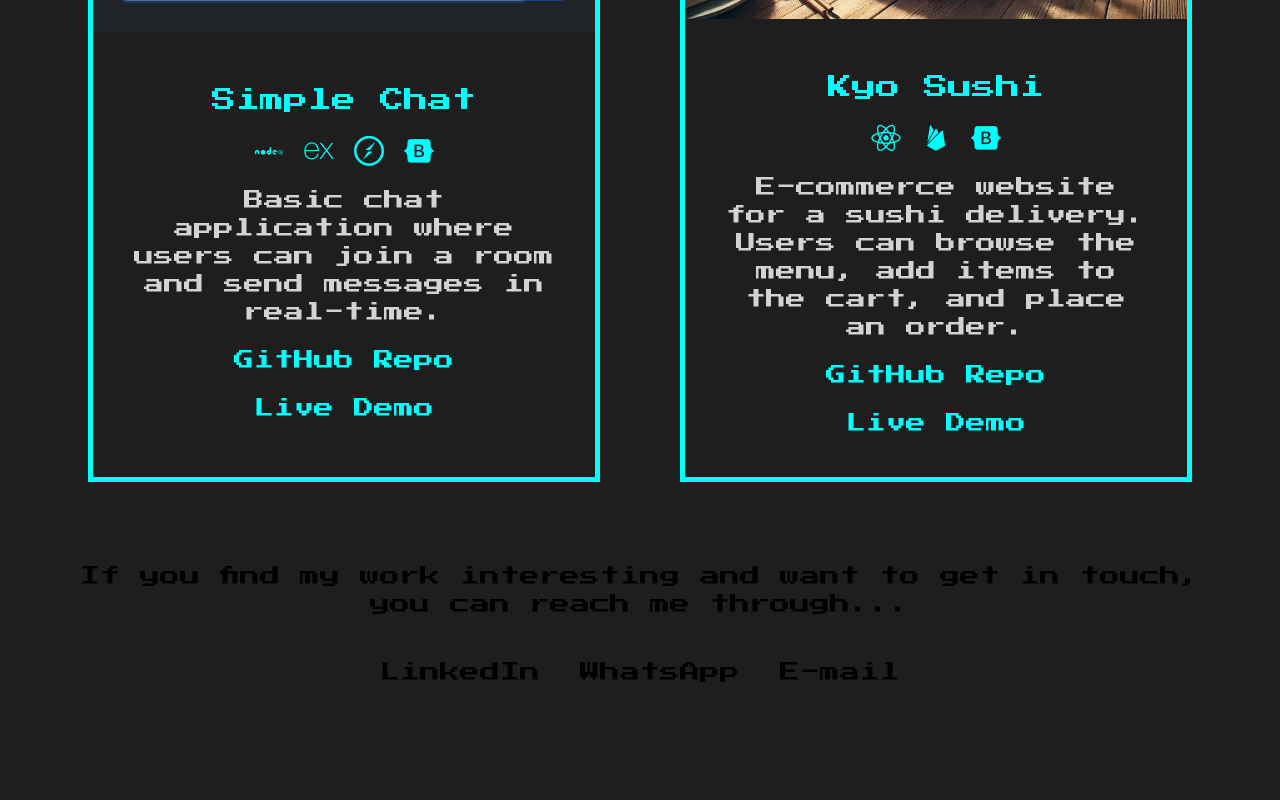
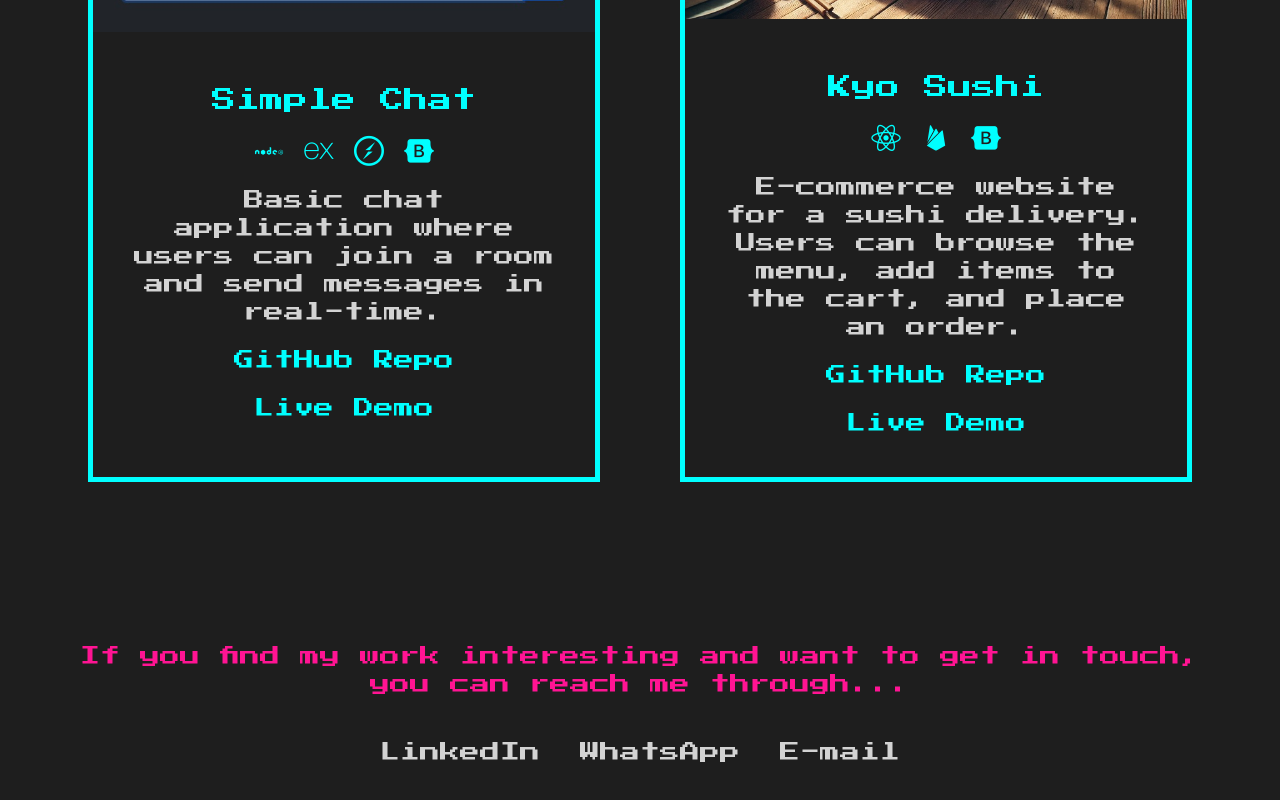
Before and after one commit to federicogildemuro/my-portfolio, a React (Vite) app: page / in a window 1280 px wide. Shown: the part 2277-3077 px from the top of the page. Before the commit the page ends 3043 px from the top, so only its background shows below. Built offline with nearby package versions, Linux system fonts and the light colour scheme.

Commit message:
refactor(contact): update styles and add aria-labels

```diff
--- a/src/sections/Contact.jsx
+++ b/src/sections/Contact.jsx
@@ -1,14 +1,15 @@
 function Contact() {
     return (
-        <section className="flex flex-col justify-center items-center gap-10 m-20 text-center text-color-purple">
+        <section className="flex flex-col justify-start items-center gap-10 p-10 lg:p-20 text-center text-color-pink">
             <p>If you find my work interesting and want to get in touch, you can reach me through...</p>
 
-            <div className="flex justify-center items-center gap-10">
+            <div className="flex flex-col sm:flex-row justify-center items-center gap-10">
                 <a
                     href="https://www.linkedin.com/in/federicogildemuro/"
                     target="_blank"
                     rel="noopener noreferrer"
-                    className="text-color-yellow hover:underline"
+                    className="text-color-white hover:underline"
+                    aria-label="Contact me on LinkedIn"
                 >
                     LinkedIn
                 </a>
@@ -17,7 +18,8 @@ function Contact() {
                     href="https://wa.me/5492234248732"
                     target="_blank"
                     rel="noopener noreferrer"
-                    className="text-color-yellow hover:underline"
+                    className="text-color-white hover:underline"
+                    aria-label="Send me a message on WhatsApp"
                 >
                     WhatsApp
                 </a>
@@ -26,7 +28,8 @@ function Contact() {
                     href="mailto:federicogildemuro@gmail.com"
                     target="_blank"
                     rel="noopener noreferrer"
-                    className="text-color-yellow hover:underline"
+                    className="text-color-white hover:underline"
+                    aria-label="Send me an email"
                 >
                     E-mail
                 </a>
```
